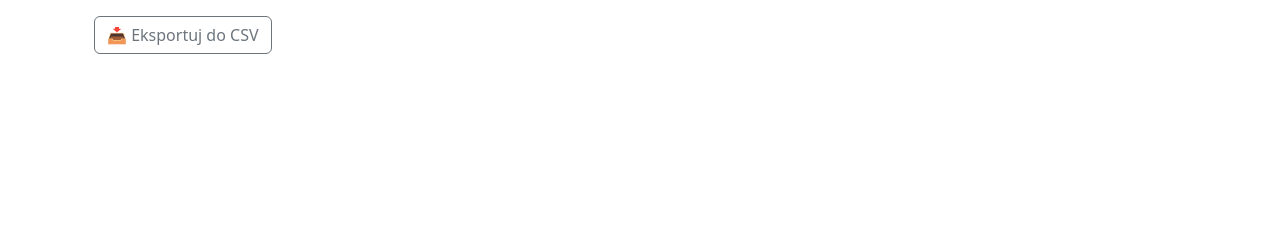
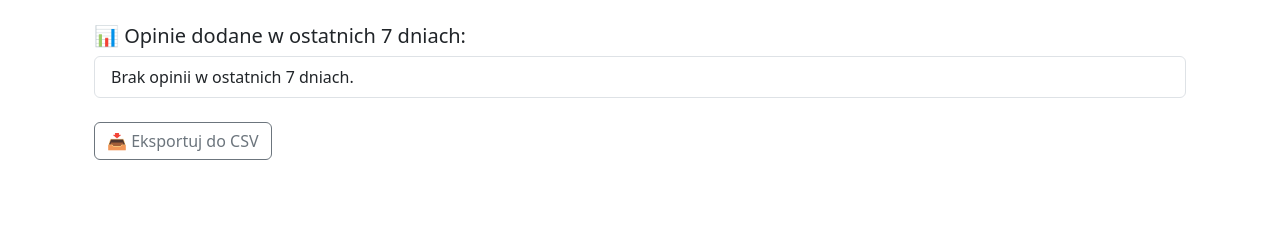
Before and after one commit to pawelktk/django_ad_board, a Django app: page /admin-opinie/ in a window 1280 px wide. Shown: the part 270-510 px from the top of the page. Run offline with Django 5.2, Linux system fonts and the light colour scheme; the visitor is signed in with stand-in values (Sample User, id 1); data comes from the database, SQL or seed files in the repository.

Commit message:
recommendation stats

```diff
--- a/portal/templates/admin_recommendations.html
+++ b/portal/templates/admin_recommendations.html
@@ -68,6 +68,18 @@
       {% endfor %}
     </tbody>
   </table>
+	<h5 class="mt-4">📊 Opinie dodane w ostatnich 7 dniach:</h5>
+	<ul class="list-group mb-4">
+	  {% for stat in daily_stats %}
+		<li class="list-group-item d-flex justify-content-between">
+		  <span>{{ stat.day }}</span>
+		  <span><strong>{{ stat.count }}</strong> opinii</span>
+		</li>
+	  {% empty %}
+		<li class="list-group-item">Brak opinii w ostatnich 7 dniach.</li>
+	  {% endfor %}
+	</ul>
+
   <a href="{% url 'export_recommendations' %}" class="btn btn-outline-secondary mb-3">
     📥 Eksportuj do CSV
   </a>
```
